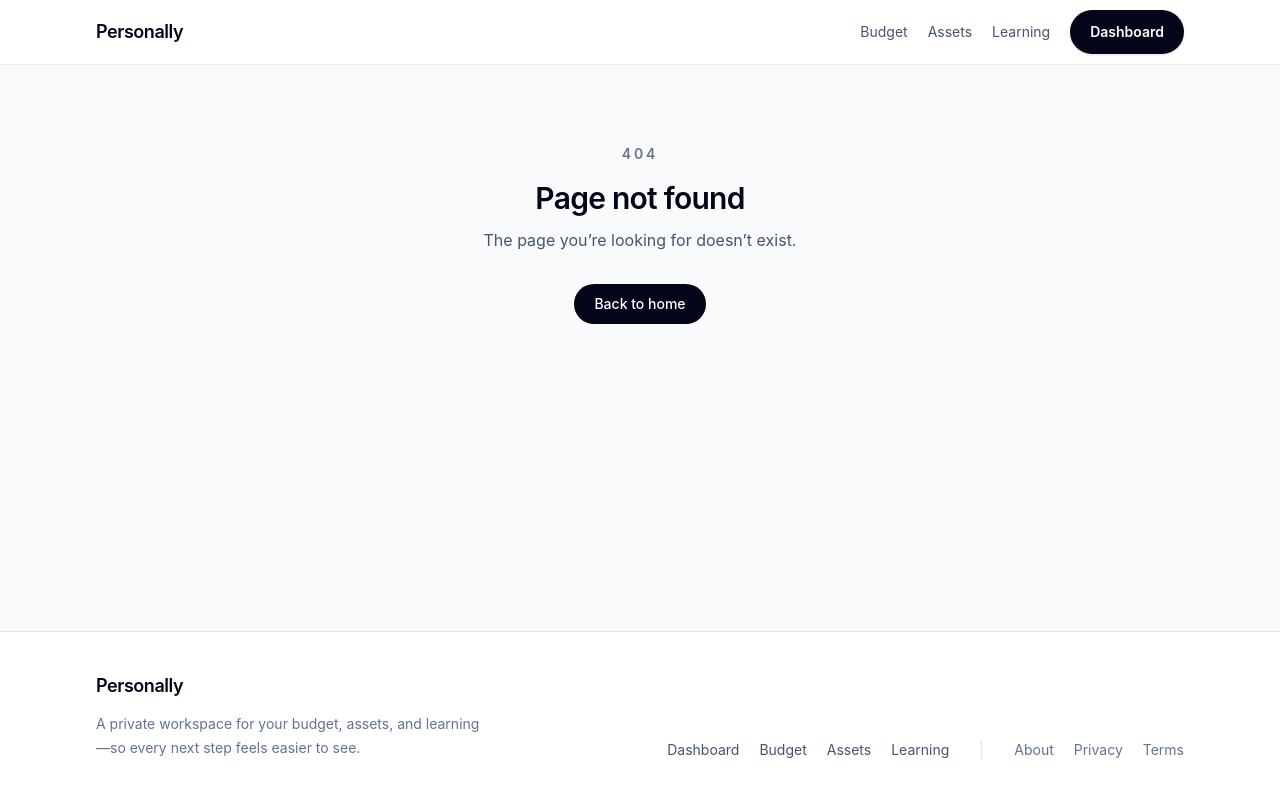
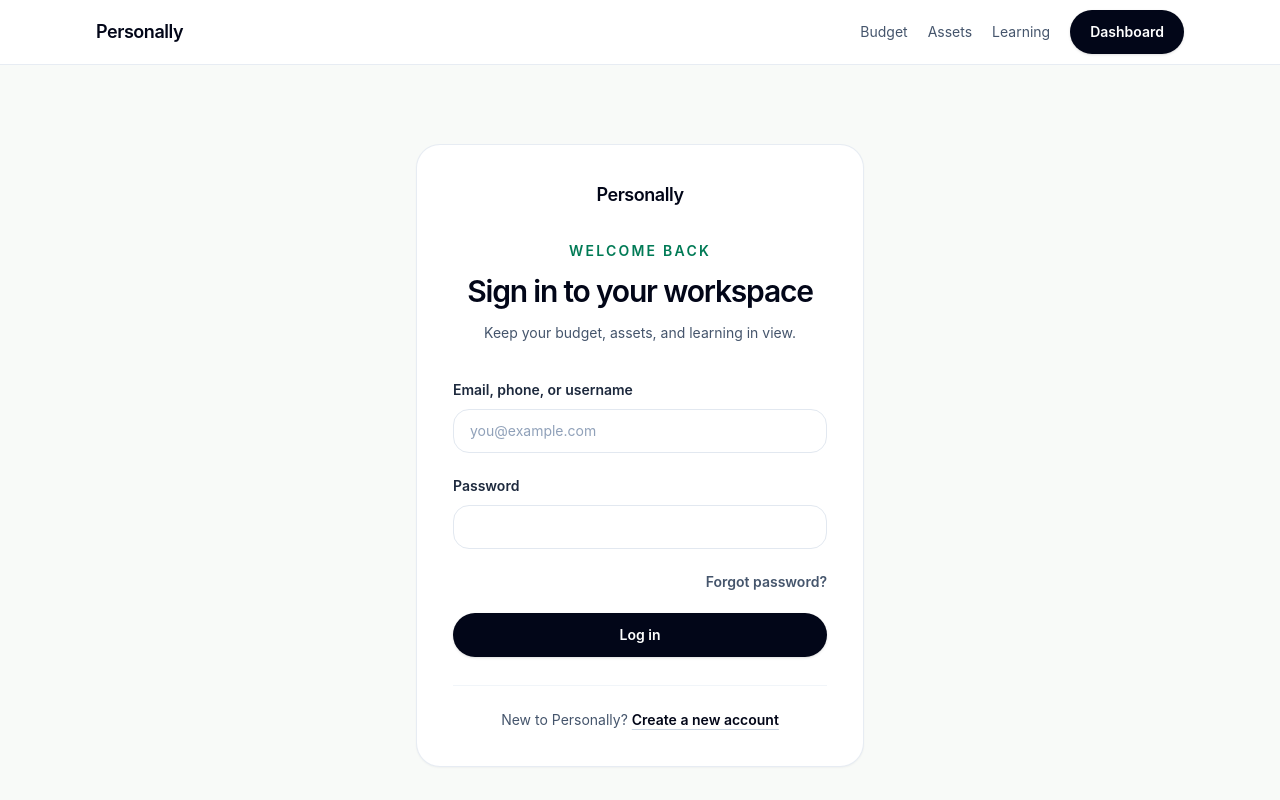
Before and after one commit to nurRiyad/personally, a Next.js app in the folder apps/web/: page /auth in a window 1280 px wide. Before the commit this address had no page. Shown: the top 800 px of the page. Built offline with nearby package versions, Linux system fonts and the light colour scheme.

Commit message:
Refactor code structure for improved readability and maintainability

```diff
--- /dev/null
+++ b/apps/web/src/app/auth/layout.tsx
@@ -0,0 +1,11 @@
+import type { Metadata } from 'next';
+import type { ReactNode } from 'react';
+
+export const metadata: Metadata = {
+  title: 'Sign in',
+  description: 'Sign in or create your private Personally workspace.',
+};
+
+export default function AuthLayout({ children }: { children: ReactNode }) {
+  return children;
+}
--- /dev/null
+++ b/apps/web/src/app/auth/page.tsx
@@ -0,0 +1,206 @@
+'use client';
+
+import Link from 'next/link';
+import { FormEvent, useState } from 'react';
+import { Button } from '../../components/ui/button';
+import { Card } from '../../components/ui/card';
+
+type Mode = 'login' | 'signup';
+type FormErrors = Record<string, string>;
+
+const inputClassName =
+  'min-h-11 w-full rounded-2xl border border-slate-200 bg-white px-4 text-sm text-slate-950 outline-none transition-[border-color,box-shadow] placeholder:text-slate-400 focus:border-emerald-500 focus:ring-4 focus:ring-emerald-500/10';
+
+function Field({
+  id,
+  label,
+  type = 'text',
+  autoComplete,
+  placeholder,
+  error,
+}: {
+  id: string;
+  label: string;
+  type?: string;
+  autoComplete?: string;
+  placeholder?: string;
+  error?: string;
+}) {
+  return (
+    <div>
+      <label htmlFor={id} className="text-sm font-semibold text-slate-800">
+        {label}
+      </label>
+      <input
+        id={id}
+        name={id}
+        type={type}
+        autoComplete={autoComplete}
+        placeholder={placeholder}
+        aria-invalid={Boolean(error)}
+        aria-describedby={error ? `${id}-error` : undefined}
+        className={`${inputClassName} mt-2 ${error ? 'border-red-400 focus:border-red-500 focus:ring-red-500/10' : ''}`}
+      />
+      {error ? (
+        <p
+          id={`${id}-error`}
+          role="alert"
+          className="mt-2 text-xs text-red-600"
+        >
+          {error}
+        </p>
+      ) : null}
+    </div>
+  );
+}
+
+function validate(mode: Mode, formData: FormData): FormErrors {
+  const errors: FormErrors = {};
+  const value = (name: string) => String(formData.get(name) ?? '').trim();
+  const password = String(formData.get('password') ?? '');
+
+  if (mode === 'login' && !value('identifier')) {
+    errors.identifier = 'Enter your email, phone, or username.';
+  }
+  if (mode === 'signup') {
+    if (!value('username')) errors.username = 'Enter a username.';
+    if (!value('email') || !/^\S+@\S+\.\S+$/.test(value('email'))) {
+      errors.email = 'Enter a valid email address.';
+    }
+    if (!value('phone')) errors.phone = 'Enter a phone number.';
+  }
+  if (!password) errors.password = 'Enter your password.';
+  else if (password.length < 8) errors.password = 'Use at least 8 characters.';
+  if (
+    mode === 'signup' &&
+    password !== String(formData.get('confirmPassword') ?? '')
+  ) {
+    errors.confirmPassword = 'Passwords do not match.';
+  }
+  return errors;
+}
+
+export default function AuthPage() {
+  const [mode, setMode] = useState<Mode>('login');
+  const [errors, setErrors] = useState<FormErrors>({});
+
+  function handleSubmit(event: FormEvent<HTMLFormElement>) {
+    event.preventDefault();
+    const nextErrors = validate(mode, new FormData(event.currentTarget));
+    setErrors(nextErrors);
+    // Backend authentication will be connected here later.
+  }
+
+  function switchMode(nextMode: Mode) {
+    setMode(nextMode);
+    setErrors({});
+  }
+
+  return (
+    <main className="page-transition flex flex-1 items-center justify-center bg-[#f8faf8] px-5 py-12 sm:px-8 sm:py-20">
+      <Card className="w-full max-w-md p-7 sm:p-9">
+        <div className="text-center">
+          <Link
+            href="/"
+            className="text-lg font-semibold tracking-tight text-slate-950"
+          >
+            Personally
+          </Link>
+          <p className="mt-8 text-sm font-semibold uppercase tracking-[0.16em] text-emerald-700">
+            {mode === 'login' ? 'Welcome back' : 'Start with clarity'}
+          </p>
+          <h1 className="mt-3 text-3xl font-semibold tracking-[-0.04em] text-slate-950">
+            {mode === 'login'
+              ? 'Sign in to your workspace'
+              : 'Create your account'}
+          </h1>
+          <p className="mt-3 text-sm leading-6 text-slate-600">
+            {mode === 'login'
+              ? 'Keep your budget, assets, and learning in view.'
+              : 'Make space for the life you are building.'}
+          </p>
+        </div>
+
+        <form className="mt-8 space-y-5" noValidate onSubmit={handleSubmit}>
+          {mode === 'login' ? (
+            <Field
+              id="identifier"
+              label="Email, phone, or username"
+              autoComplete="username"
+              placeholder="you@example.com"
+              error={errors.identifier}
+            />
+          ) : (
+            <>
+              <Field
+                id="username"
+                label="Username"
+                autoComplete="username"
+                placeholder="yourname"
+                error={errors.username}
+              />
+              <Field
+                id="email"
+                label="Email"
+                type="email"
+                autoComplete="email"
+                placeholder="you@example.com"
+                error={errors.email}
+              />
+              <Field
+                id="phone"
+                label="Phone"
+                type="tel"
+                autoComplete="tel"
+                placeholder="+1 555 000 0000"
+                error={errors.phone}
+              />
+            </>
+          )}
+          <Field
+            id="password"
+            label="Password"
+            type="password"
+            autoComplete={
+              mode === 'login' ? 'current-password' : 'new-password'
+            }
+            error={errors.password}
+          />
+          {mode === 'signup' ? (
+            <Field
+              id="confirmPassword"
+              label="Confirm password"
+              type="password"
+              autoComplete="new-password"
+              error={errors.confirmPassword}
+            />
+          ) : null}
+          {mode === 'login' ? (
+            <div className="text-right">
+              <button
+                type="button"
+                className="text-sm font-semibold text-slate-600 underline-offset-4 hover:text-slate-950 hover:underline"
+              >
+                Forgot password?
+              </button>
+            </div>
+          ) : null}
+          <Button type="submit" className="w-full">
+            {mode === 'login' ? 'Log in' : 'Create account'}
+          </Button>
+        </form>
+
+        <p className="mt-7 border-t border-slate-100 pt-6 text-center text-sm text-slate-600">
+          {mode === 'login' ? 'New to Personally?' : 'Already have an account?'}{' '}
+          <button
+            type="button"
+            onClick={() => switchMode(mode === 'login' ? 'signup' : 'login')}
+            className="font-semibold text-slate-950 underline decoration-slate-300 underline-offset-4 hover:decoration-slate-950 focus-visible:outline-none focus-visible:ring-2 focus-visible:ring-emerald-500 focus-visible:ring-offset-2"
+          >
+            {mode === 'login' ? 'Create a new account' : 'Sign in'}
+          </button>
+        </p>
+      </Card>
+    </main>
+  );
+}
```
Also changed, not shown: apps/web/src/app/dashboard/page.tsx (+109 -26 lines), 1 other file (tests, documents, lock files or other folders).
